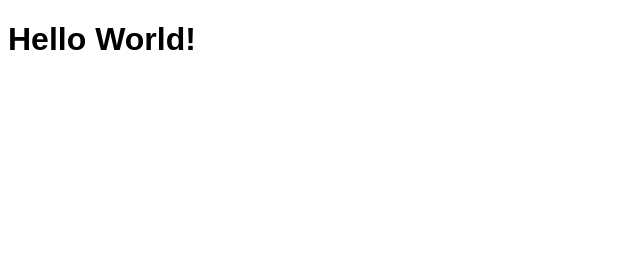
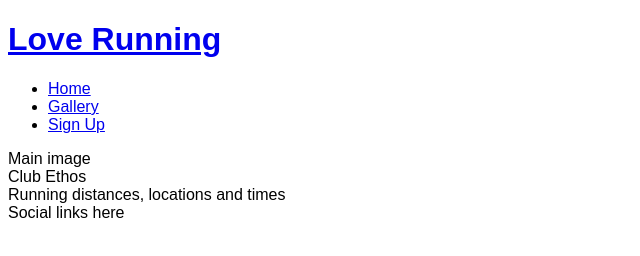
Before and after one commit to MiaTothova/love-running, a plain HTML site: page index.html in a window 1280 px wide. Shown: the whole page, without its empty margins (0-640 px from the left). Drawn offline with Linux system fonts and the light colour scheme.

Commit message:
added basic header structure

```diff
--- a/index.html
+++ b/index.html
@@ -1,5 +1,6 @@
 <!DOCTYPE html>
 <html lang="en">
+
 <head>
     <meta charset="UTF-8">
     <meta name="viewport" content="width=device-width, initial-scale=1.0">
@@ -9,7 +10,30 @@
     <link rel="stylesheet" href="assets/css/style.css">
     <title>Love Running</title>
 </head>
+
 <body>
-    <h1>Hello World!</h1>
+    <header>
+        <a href="index.html">
+            <h1>Love Running</h1>
+        </a>
+        <nav>
+            <ul>
+                <li>
+                    <a href="#">Home</a>
+                    </li>
+                <li>
+                    <a href="#">Gallery</a>
+                </li>
+                <li>
+                    <a href="#">Sign Up</a>
+                </li>
+            </ul>
+        </nav>
+    </header>
+    <section>Main image</section>
+    <section>Club Ethos</section>
+    <section>Running distances, locations and times</section>
+    <footer>Social links here</footer>
 </body>
+
 </html>
```
